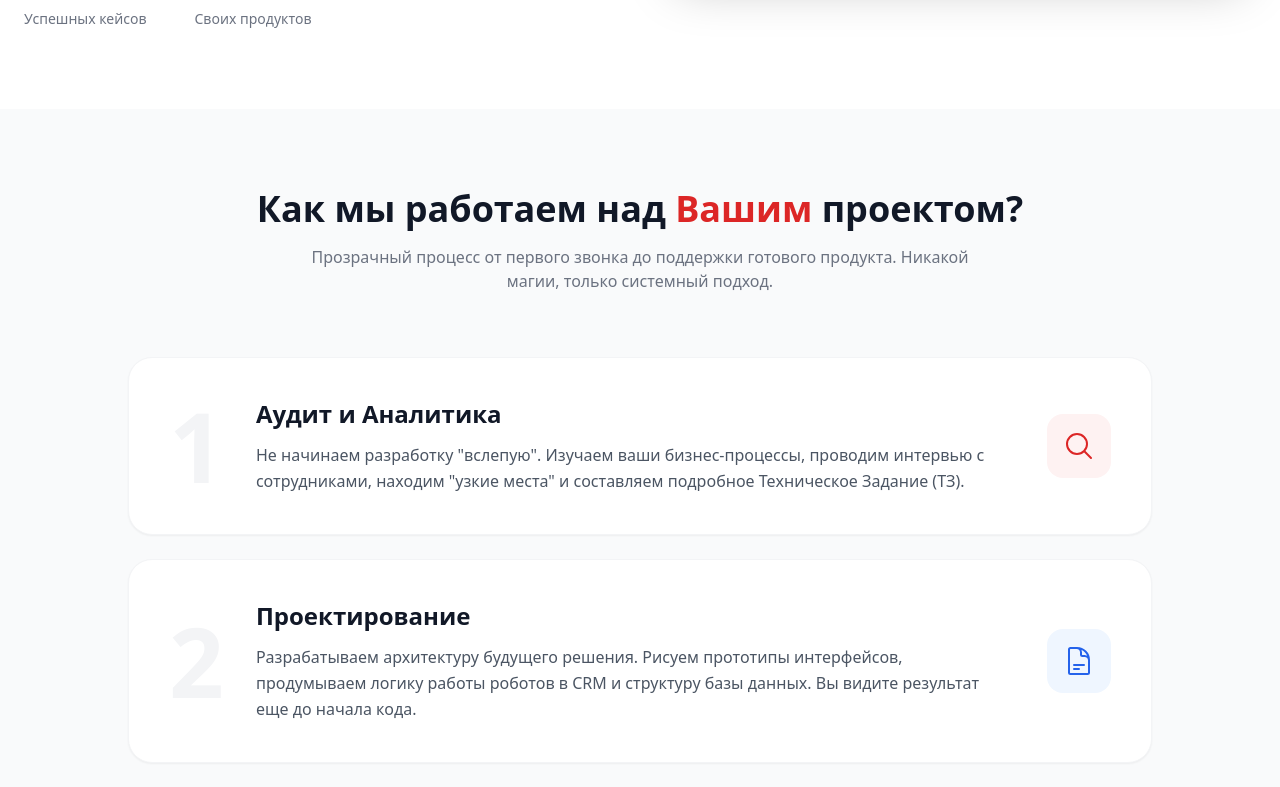
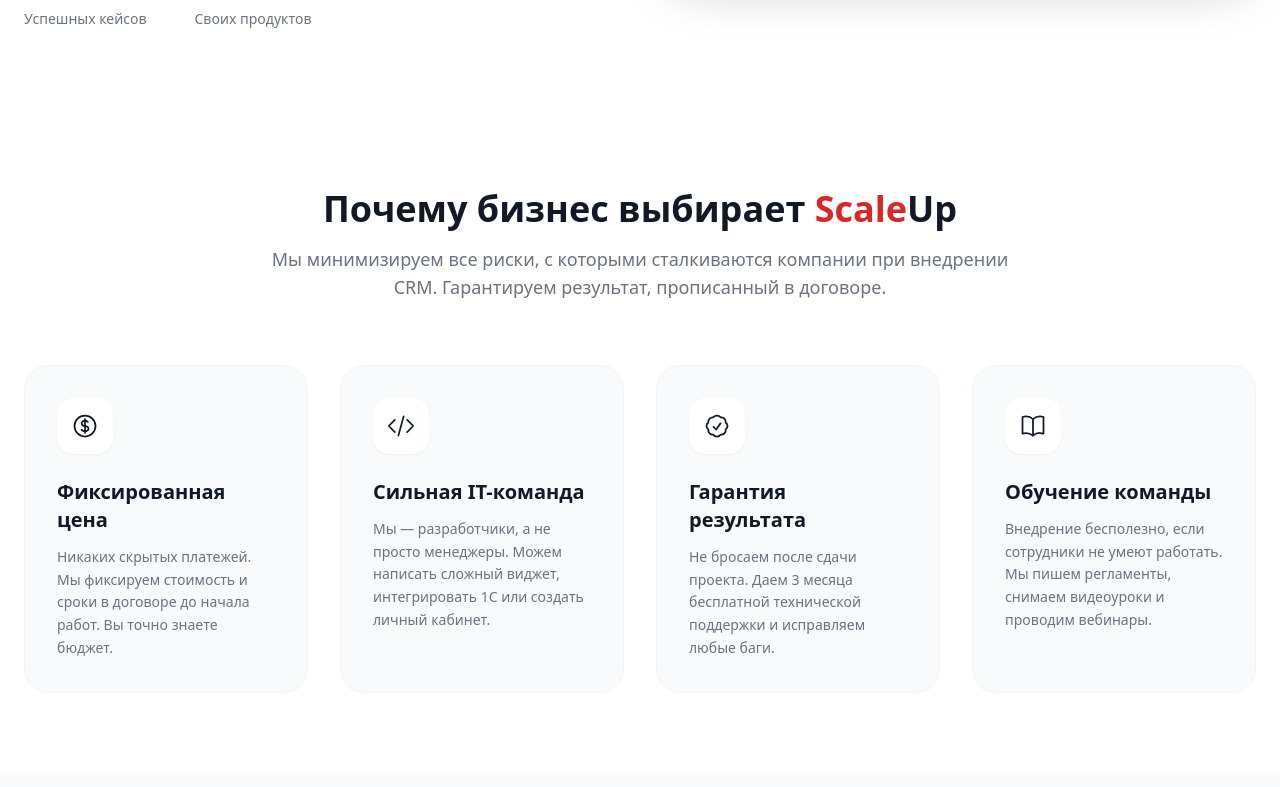
Before and after one commit to QQha-poehala/myscaleup, a Nuxt app: page / in a window 1280 px wide. Shown: the part 1293-2080 px from the top of the page. Built offline with nearby package versions, Linux system fonts and the light colour scheme.

Commit message:
add thebenefits

```diff
--- /dev/null
+++ b/app/components/TheBenefits.vue
@@ -0,0 +1,74 @@
+<template>
+  <section class="py-20 bg-white px-6">
+    <div class="container mx-auto">
+
+      <!-- Заголовок -->
+      <div class="text-center max-w-3xl mx-auto mb-16">
+        <h2 class="text-3xl md:text-4xl font-extrabold mb-4">
+          Почему бизнес выбирает <span class="text-red-600">Scale</span>Up
+        </h2>
+        <p class="text-gray-500 text-lg">
+          Мы минимизируем все риски, с которыми сталкиваются компании при внедрении CRM.
+          Гарантируем результат, прописанный в договоре.
+        </p>
+      </div>
+
+      <!-- Сетка выгод -->
+      <div class="grid md:grid-cols-2 lg:grid-cols-4 gap-8">
+
+        <!-- Выгода 1 -->
+        <div class="group p-8 rounded-3xl bg-gray-50 border border-gray-100 hover:bg-white hover:shadow-xl hover:shadow-gray-200/50 hover:-translate-y-1 transition-all duration-300">
+          <div class="w-14 h-14 bg-white rounded-2xl flex items-center justify-center mb-6 shadow-sm text-gray-900 group-hover:bg-red-600 group-hover:text-white transition-colors duration-300">
+            <svg xmlns="http://www.w3.org/2000/svg" fill="none" viewBox="0 0 24 24" stroke-width="1.5" stroke="currentColor" class="w-7 h-7">
+              <path stroke-linecap="round" stroke-linejoin="round" d="M12 6v12m-3-2.818l.879.659c1.171.879 3.07.879 4.242 0 1.172-.879 1.172-2.303 0-3.182C13.536 12.219 12.768 12 12 12c-.725 0-1.45-.22-2.003-.659-1.106-.879-1.106-2.303 0-3.182s2.9-.879 4.006 0l.415.33M21 12a9 9 0 11-18 0 9 9 0 0118 0z" />
+            </svg>
+          </div>
+          <h3 class="text-xl font-bold mb-3">Фиксированная цена</h3>
+          <p class="text-gray-500 text-sm leading-relaxed">
+            Никаких скрытых платежей. Мы фиксируем стоимость и сроки в договоре до начала работ. Вы точно знаете бюджет.
+          </p>
+        </div>
+
+        <!-- Выгода 2 -->
+        <div class="group p-8 rounded-3xl bg-gray-50 border border-gray-100 hover:bg-white hover:shadow-xl hover:shadow-gray-200/50 hover:-translate-y-1 transition-all duration-300">
+          <div class="w-14 h-14 bg-white rounded-2xl flex items-center justify-center mb-6 shadow-sm text-gray-900 group-hover:bg-red-600 group-hover:text-white transition-colors duration-300">
+            <svg xmlns="http://www.w3.org/2000/svg" fill="none" viewBox="0 0 24 24" stroke-width="1.5" stroke="currentColor" class="w-7 h-7">
+              <path stroke-linecap="round" stroke-linejoin="round" d="M17.25 6.75 22.5 12l-5.25 5.25m-10.5 0L1.5 12l5.25-5.25m7.5-3-4.5 16.5" />
+            </svg>
+          </div>
+          <h3 class="text-xl font-bold mb-3">Сильная IT-команда</h3>
+          <p class="text-gray-500 text-sm leading-relaxed">
+            Мы — разработчики, а не просто менеджеры. Можем написать сложный виджет, интегрировать 1С или создать личный кабинет.
+          </p>
+        </div>
+
+        <!-- Выгода 3 -->
+        <div class="group p-8 rounded-3xl bg-gray-50 border border-gray-100 hover:bg-white hover:shadow-xl hover:shadow-gray-200/50 hover:-translate-y-1 transition-all duration-300">
+          <div class="w-14 h-14 bg-white rounded-2xl flex items-center justify-center mb-6 shadow-sm text-gray-900 group-hover:bg-red-600 group-hover:text-white transition-colors duration-300">
+            <svg xmlns="http://www.w3.org/2000/svg" fill="none" viewBox="0 0 24 24" stroke-width="1.5" stroke="currentColor" class="w-7 h-7">
+              <path stroke-linecap="round" stroke-linejoin="round" d="M9 12.75 11.25 15 15 9.75M21 12c0 1.268-.63 2.39-1.593 3.068a3.745 3.745 0 0 1-1.043 3.296 3.745 3.745 0 0 1-3.296 1.043A3.745 3.745 0 0 1 12 21c-1.268 0-2.39-.63-3.068-1.593a3.746 3.746 0 0 1-3.296-1.043 3.745 3.745 0 0 1-1.043-3.296A3.745 3.745 0 0 1 3 12c0-1.268.63-2.39 1.593-3.068a3.745 3.745 0 0 1 1.043-3.296 3.746 3.746 0 0 1 3.296-1.043A3.746 3.746 0 0 1 12 3c1.268 0 2.39.63 3.068 1.593a3.746 3.746 0 0 1 3.296 1.043 3.746 3.746 0 0 1 1.043 3.296A3.745 3.745 0 0 1 21 12Z" />
+            </svg>
+          </div>
+          <h3 class="text-xl font-bold mb-3">Гарантия результата</h3>
+          <p class="text-gray-500 text-sm leading-relaxed">
+            Не бросаем после сдачи проекта. Даем 3 месяца бесплатной технической поддержки и исправляем любые баги.
+          </p>
+        </div>
+
+        <!-- Выгода 4 -->
+        <div class="group p-8 rounded-3xl bg-gray-50 border border-gray-100 hover:bg-white hover:shadow-xl hover:shadow-gray-200/50 hover:-translate-y-1 transition-all duration-300">
+          <div class="w-14 h-14 bg-white rounded-2xl flex items-center justify-center mb-6 shadow-sm text-gray-900 group-hover:bg-red-600 group-hover:text-white transition-colors duration-300">
+            <svg xmlns="http://www.w3.org/2000/svg" fill="none" viewBox="0 0 24 24" stroke-width="1.5" stroke="currentColor" class="w-7 h-7">
+              <path stroke-linecap="round" stroke-linejoin="round" d="M12 6.042A8.967 8.967 0 0 0 6 3.75c-1.052 0-2.062.18-3 .512v14.25A8.987 8.987 0 0 1 6 18c2.305 0 4.408.867 6 2.292m0-14.25a8.966 8.966 0 0 1 6-2.292c1.052 0 2.062.18 3 .512v14.25A8.987 8.987 0 0 0 18 18a8.967 8.967 0 0 0-6 2.292m0-14.25v14.25" />
+            </svg>
+          </div>
+          <h3 class="text-xl font-bold mb-3">Обучение команды</h3>
+          <p class="text-gray-500 text-sm leading-relaxed">
+            Внедрение бесполезно, если сотрудники не умеют работать. Мы пишем регламенты, снимаем видеоуроки и проводим вебинары.
+          </p>
+        </div>
+
+      </div>
+    </div>
+  </section>
+</template>
--- a/app/pages/index.vue
+++ b/app/pages/index.vue
@@ -32,6 +32,7 @@
     </section>
 
     <Aboutus />
+    <TheBenefits />
     <DevelopmentStages />
     <ContactForm />
     <TheFooter />
```
